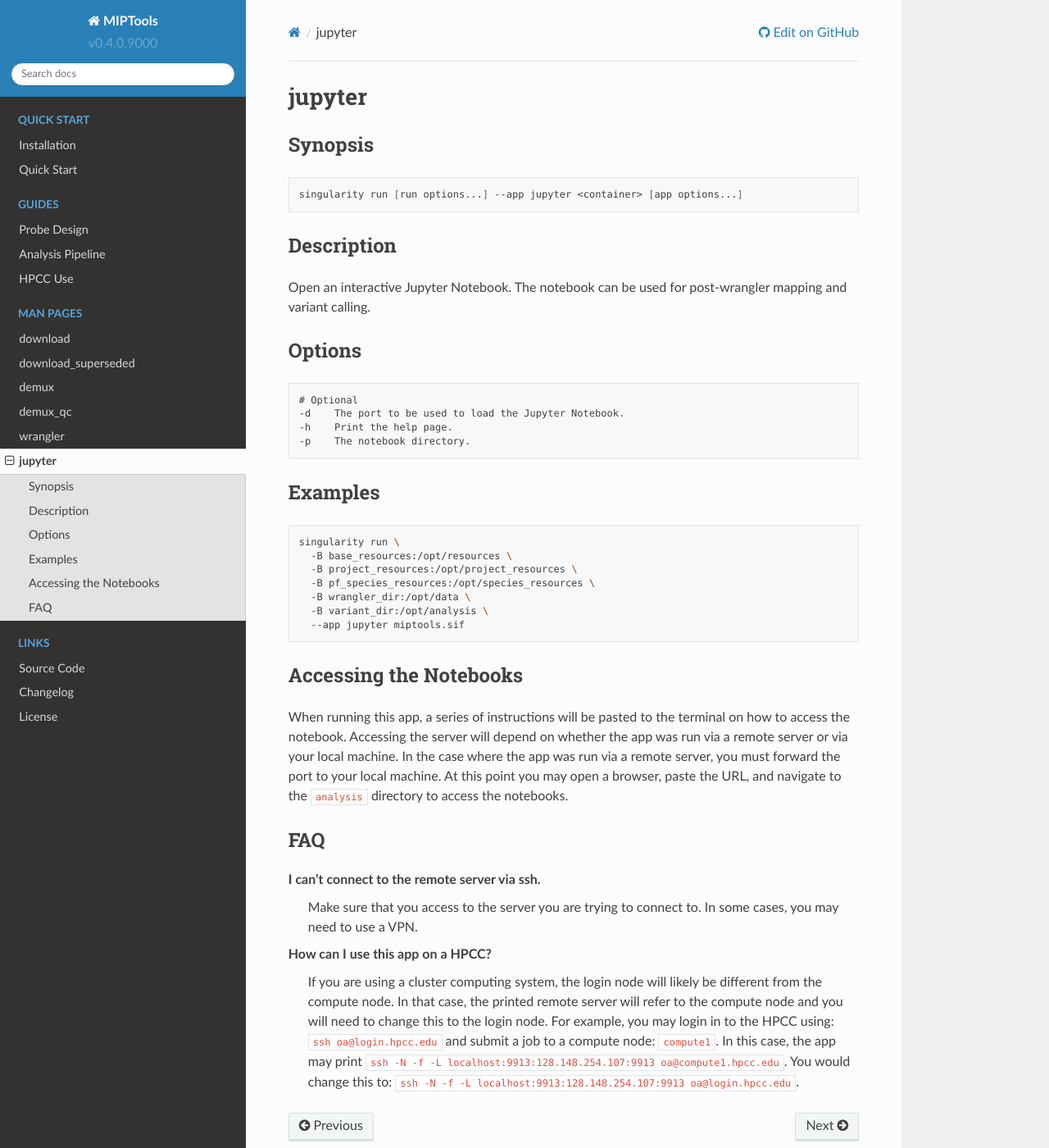
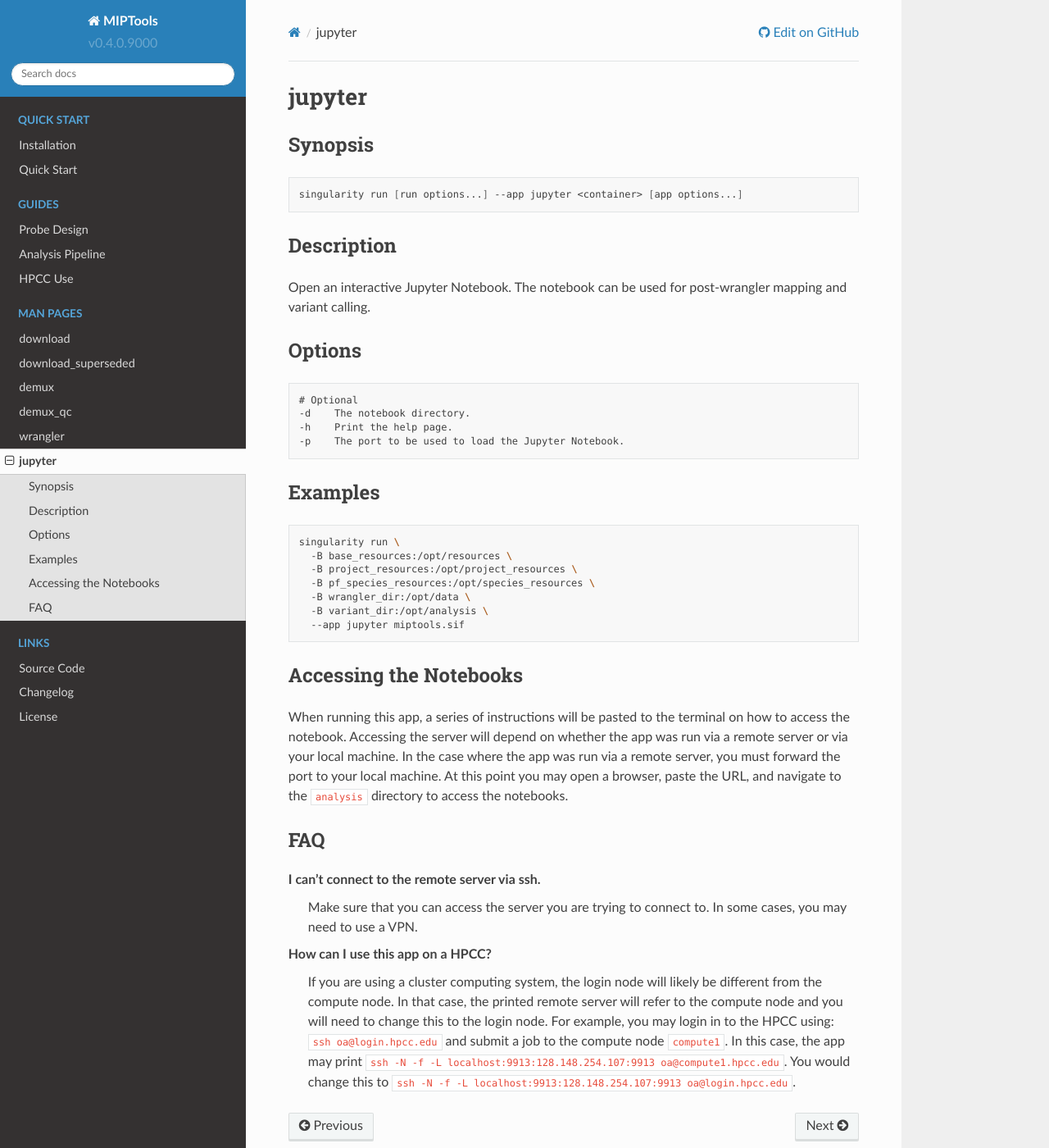
Before and after one commit to bailey-lab/MIPTools, a Sphinx documentation site: the page built from docs/app-reference/jupyter-app.rst, in a window 1280 px wide and 1400 px high. Shown: the whole window at 82% size. Built offline with Sphinx 7.4.7 and the Read the Docs theme 2.0.0, drawn with Linux system fonts in a browser that asks for light colours.

Commit message:
Improve docs

```diff
--- a/docs/app-reference/jupyter-app.rst
+++ b/docs/app-reference/jupyter-app.rst
@@ -20,9 +20,9 @@ Options
 .. code-block:: none
 
 	# Optional
-	-d    The port to be used to load the Jupyter Notebook.
+	-d    The notebook directory.
 	-h    Print the help page.
-	-p    The notebook directory.
+	-p    The port to be used to load the Jupyter Notebook.
 
 Examples
 ========
@@ -52,16 +52,16 @@ FAQ
 ===
 
 I can't connect to the remote server via ssh.
-	Make sure that you access to the server you are trying to connect to. In some
-	cases, you may need to use a VPN.
+	Make sure that you can access the server you are trying to connect to. In
+	some cases, you may need to use a VPN.
 
 How can I use this app on a HPCC?
 	If you are using a cluster computing system, the login node will likely be
 	different from the compute node. In that case, the printed remote server will
 	refer to the compute node and you will need to change this to the login node.
 	For example, you may login in to the HPCC using: :code:`ssh
-	oa@login.hpcc.edu` and submit a job to a compute node: :code:`compute1`. In
+	oa@login.hpcc.edu` and submit a job to the compute node :code:`compute1`. In
 	this case, the app may print :code:`ssh -N -f -L
 	localhost:9913:128.148.254.107:9913 oa@compute1.hpcc.edu`. You would change
-	this to: :code:`ssh -N -f -L localhost:9913:128.148.254.107:9913
+	this to :code:`ssh -N -f -L localhost:9913:128.148.254.107:9913
 	oa@login.hpcc.edu`.
--- a/docs/conf.py
+++ b/docs/conf.py
@@ -13,6 +13,7 @@
 # import os
 # import sys
 # sys.path.insert(0, os.path.abspath('.'))
+import re
 
 
 # -- Project information -----------------------------------------------------
@@ -33,9 +34,9 @@ extensions = [
     "myst_parser",  # write docs using MyST (a flavor of markdown)
     "sphinx_copybutton",  # add copy button to code chunks
     "sphinx_toolbox.github",  # link to github
-    "sphinx_licenseinfo", # add license information
-    "notfound.extension", # 404 page
-    "sphinx.ext.autosectionlabel", # reference sections using their title
+    "sphinx_licenseinfo",  # add license information
+    "notfound.extension",  # 404 page
+    "sphinx.ext.autosectionlabel",  # reference sections using their title
 ]
 
 # Add any paths that contain templates here, relative to this directory.
@@ -65,13 +66,32 @@ html_context = {
     "github_version": "master/docs/",
 }
 
+
 # -- Sphinx Toolbox configuration-----------------------------------------------
 github_username = "bailey-lab"
 github_repository = "MIPTools"
 
+
 # -- 404 Page configuration-----------------------------------------------------
 notfound_urls_prefix = "/MIPTools/"
+
 
 # -- Auto Section configuration-------------------------------------------------
 # Make sure the target is unique
 autosectionlabel_prefix_document = True
+
+
+# -- Variables available in all rst files---------------------------------------
+
+stable_version = re.search(r"(v\d+.\d+.\d+)", version).group(1)
+if stable_version == version:
+    container = f"miptools_{stable_version}.sif"
+else:
+    container = "miptools_dev.sif"
+
+rst_prolog = """
+.. |stable_version| replace:: {0}
+.. |container| replace:: {1}
+""".format(
+    stable_version, container
+)
```
Also changed, not shown: docs/guides/analysis-pipeline.rst (+5 -2 lines), 1 other file.
